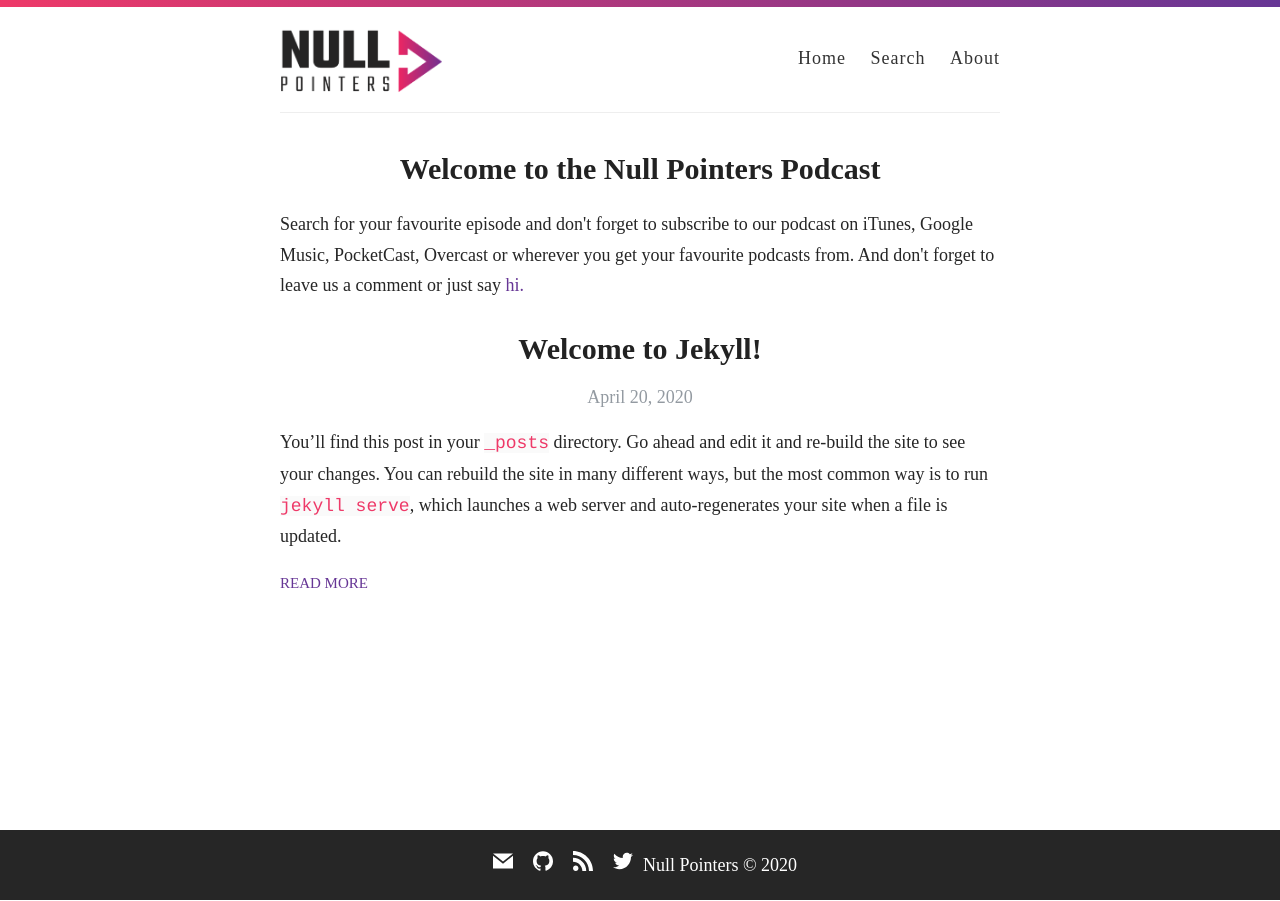
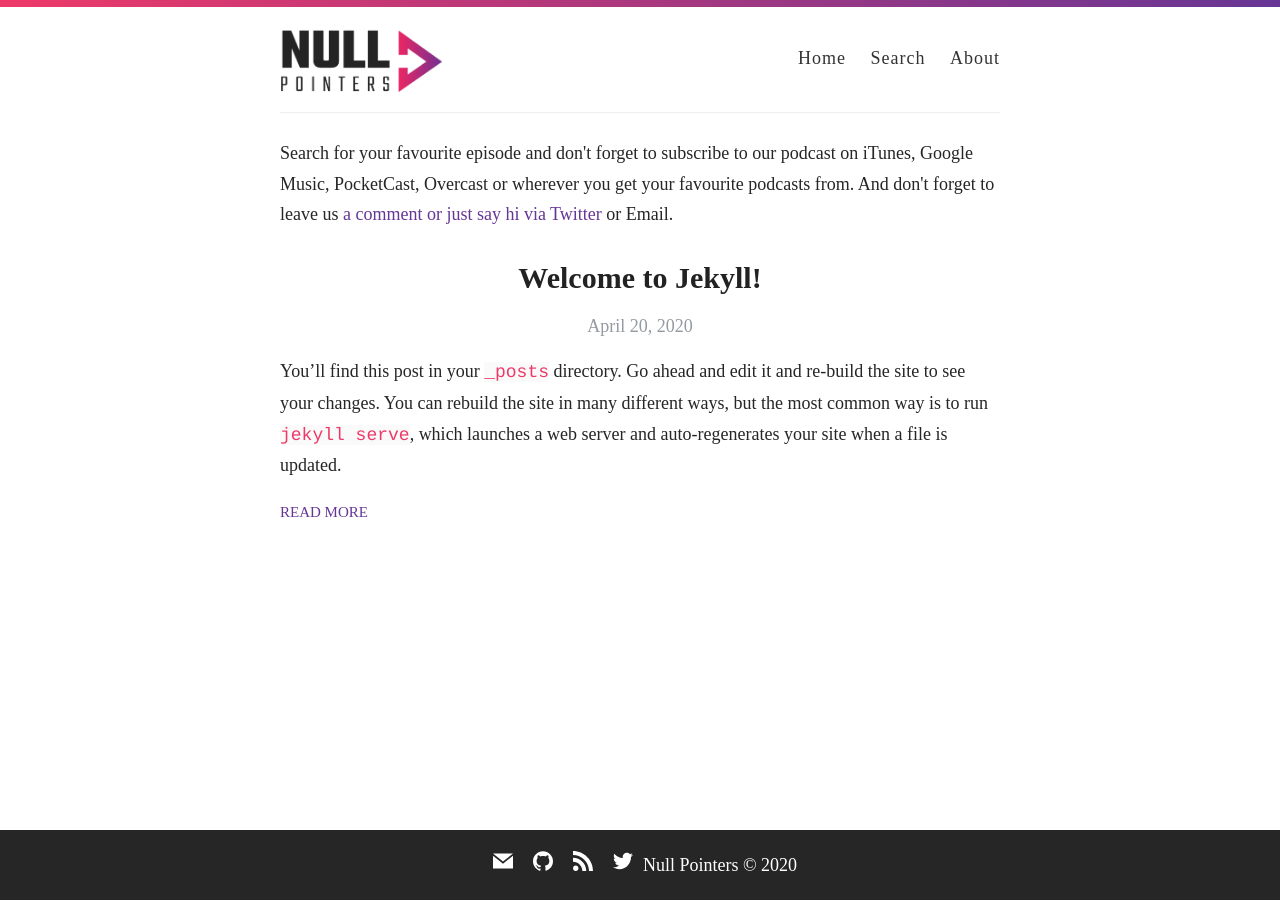
Before and after one commit to nullpointersio/website, a Jekyll site: the page built from index.html, in a window 1280 px wide. Built offline with Jekyll 4.4.1, drawn with Linux system fonts in a browser that asks for light colours; some web fonts are replaced; the list of posts is cut into pages by our own code.

Commit message:
Update index.html

```diff
--- a/index.html
+++ b/index.html
@@ -2,8 +2,7 @@
 layout: default
 ---
 <div class="blurp">
-  <h1>Welcome to the Null Pointers Podcast</h1>
-  <div>Search for your favourite episode and don't forget to subscribe to our podcast on iTunes, Google Music, PocketCast, Overcast or wherever you get your favourite podcasts from. And don't forget to leave us a comment or just say <a href="https://twitter.com/nullpointersio" target="">hi.</a></div>
+  <div>Search for your favourite episode and don't forget to subscribe to our podcast on iTunes, Google Music, PocketCast, Overcast or wherever you get your favourite podcasts from. And don't forget to leave us <a href="https://twitter.com/nullpointersio" target="_blank">a comment or just say hi via Twitter</a>  or Email.</div>
 </div>
 <div class="posts">
   {% for post in paginator.posts %}
```
